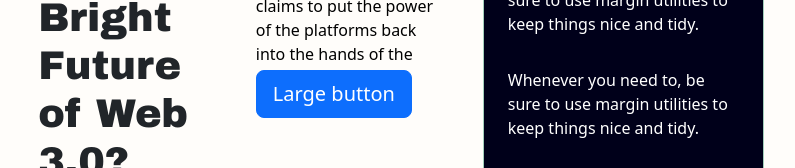
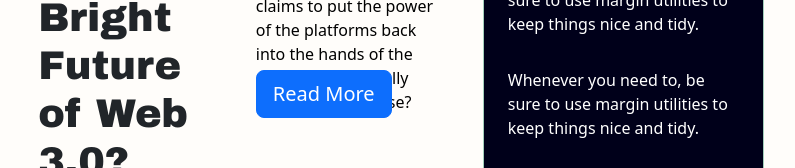
Before and after one commit to rbrandon087/new-homepage, a React (Create React App) app in the folder client/news/: page / in a window 1280 px wide. Shown: the part 494-662 px from the top of the page, without its empty margins (269-1064 px from the left). Built offline with nearby package versions, Linux system fonts and the light colour scheme.

Commit message:
put read more on my button

```diff
--- a/client/news/src/components/Navbar.css
+++ b/client/news/src/components/Navbar.css
@@ -28,9 +28,5 @@
 
   }
   .navbar-custom {
-    background-color: hsl(36, 100%, 99%) !important;
+    background-color: hsl(0, 14%, 1%) !important;
 }
-
-.card-title, .card-text {
-
-}
--- a/client/news/src/pages/Home.tsx
+++ b/client/news/src/pages/Home.tsx
@@ -51,7 +51,7 @@ const Home: React.FunctionComponent<IHomeProps> = ({ name, paragraph }) => {
           really fulfilling its promise?
         </p>
         <button type="button" className="btn btn-primary btn-lg">
-          Large button
+          Read More
         </button>
       </div>
       {/* bottom images here*/}
```
